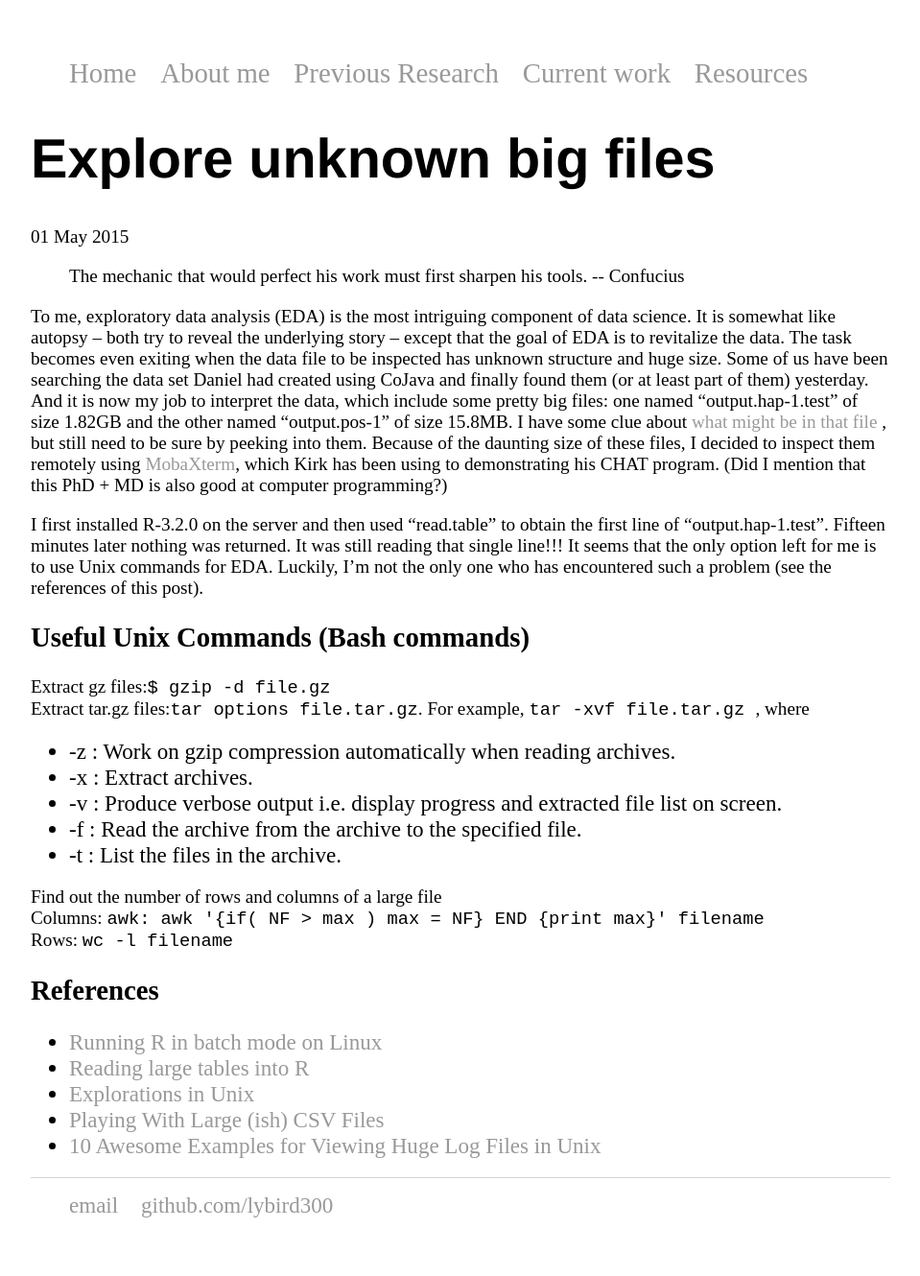
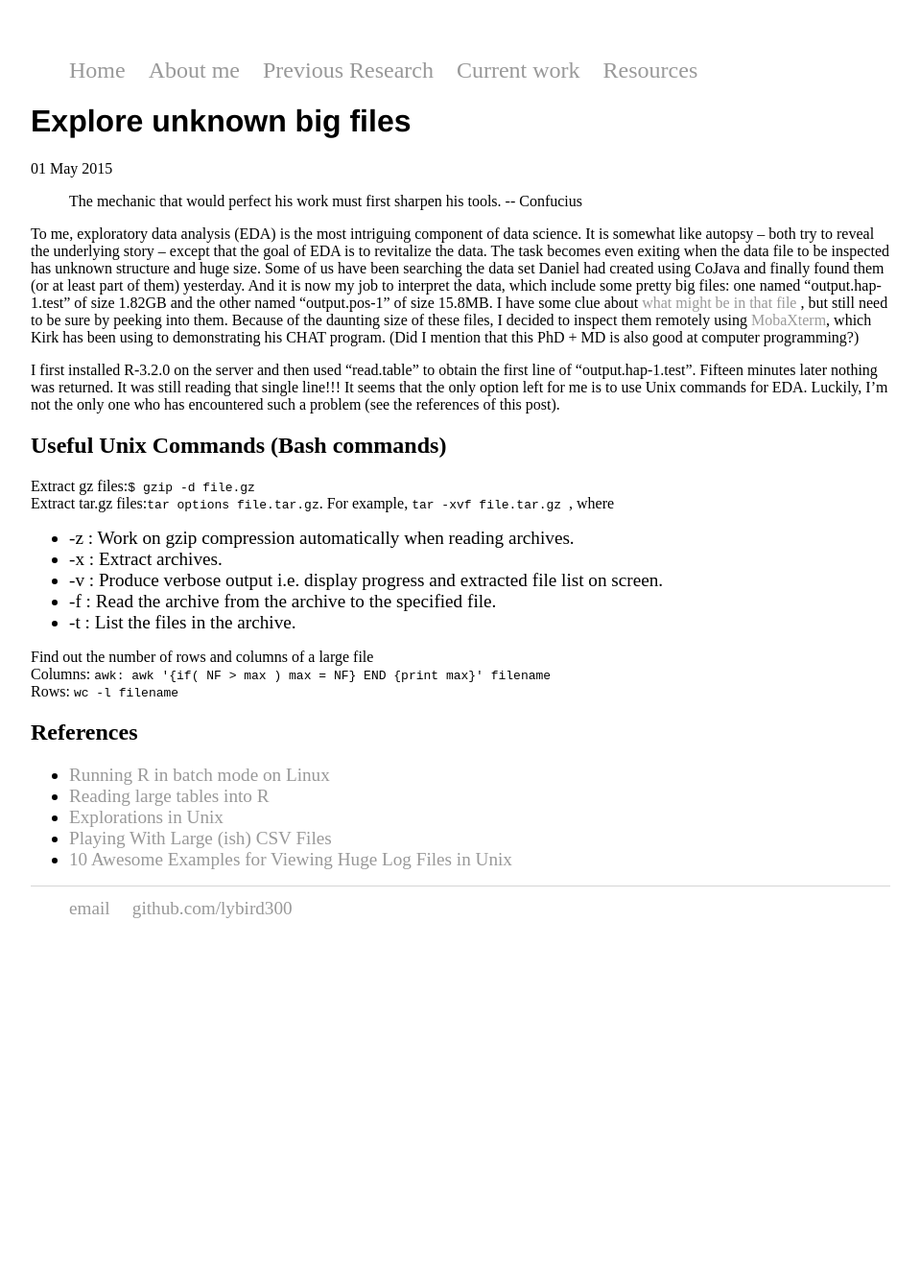
Before and after one commit to lybird300/lybird300.github.io, a Jekyll site: the page built from _posts/2015-05-01-inspect-big-data.md, in a window 1280 px wide. Shown: the whole page at 96% size, without its empty margins (160-1119 px from the left). Built offline with Jekyll 4.4.1, drawn with Linux system fonts in a browser that asks for light colours; after the commit the page ends 1018 px from its top, so only the background shows below that.

Commit message:
Update main.css

```diff
--- a/css/main.css
+++ b/css/main.css
@@ -1,7 +1,7 @@
 body {
     margin: 60px auto;
     width: 70%;
-    font-size: 1.2em;
+    font-size: 1em;
 }
 #term{
     display: block;
@@ -25,7 +25,7 @@ a:hover {
     text-decoration: underline;
 }
 h1 {
-    font-size: 3em;
+    font-size: 2em;
     font-family:'Helvetica', 'Arial', 'Sans-Serif';
 }
 footer {
@@ -37,10 +37,10 @@ pre, code{
 	text-align: left;
 }
 pre {border: solid 1px blue;
-	font-size: 1.3em;
+	font-size: 1.1em;
  	color: blue;
 	margin: 10px;
 	padding:10px;
 	background: #FFFFB3}
-code {font-size:1.2em;
+code {font-size:1em;
 	color: black}
```
